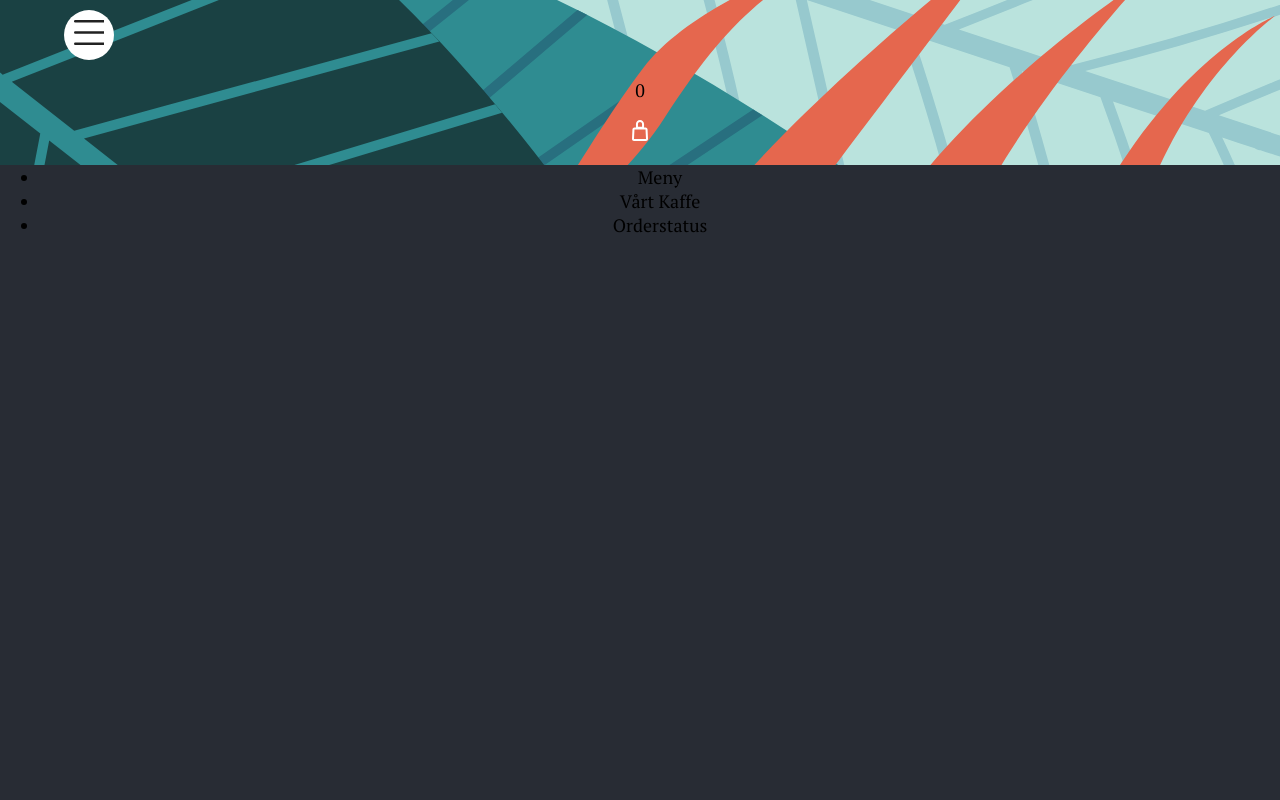
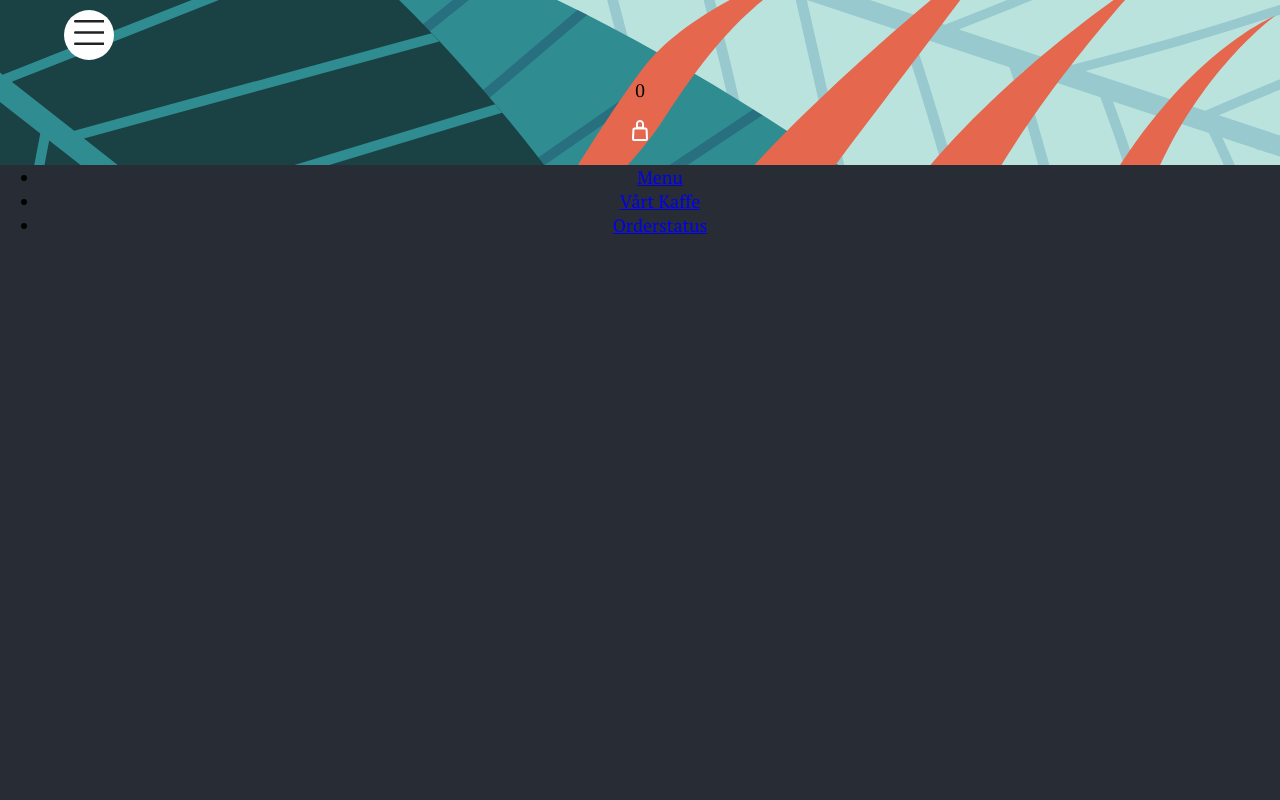
Before and after one commit to Gusben95/Golden-pants, a React (Create React App) app in the folder airbean/: page / in a window 1280 px wide. Both pictures are taken after a click on the element 89 px from the left and 35 px from the top of the page. Shown: the top 800 px of the page. Built offline with nearby package versions, Linux system fonts and the light colour scheme; no server answers.

Commit message:
adding routes

```diff
--- a/airbean/src/Components/Navbar.js
+++ b/airbean/src/Components/Navbar.js
@@ -1,4 +1,5 @@
 import { useState } from "react";
+import { Link } from "react-router-dom";
 export default function Navbar() {
   const [hamburgerOpen, setHamburgerOpen] = useState(false);
 
@@ -24,9 +25,22 @@ export default function Navbar() {
       </div>
       <section className={hamburgerOpen ? "open" : "closed"}>
         <ul>
-          <li>Meny</li>
-          <li>Vårt Kaffe</li>
-          <li>Orderstatus</li>
+          <li>
+            <Link to={"/"} onClick={toggleHamburger}>
+              Menu
+            </Link>
+          </li>
+          <li>
+            {/* callking in toggle because we want to close it  after we clicked on a new route */}
+            <Link to={"/about"} onClick={toggleHamburger}>
+              Vårt Kaffe
+            </Link>
+          </li>
+          <li>
+            <Link to={"/status"} onClick={toggleHamburger}>
+              Orderstatus
+            </Link>
+          </li>
         </ul>
       </section>
     </section>
```
